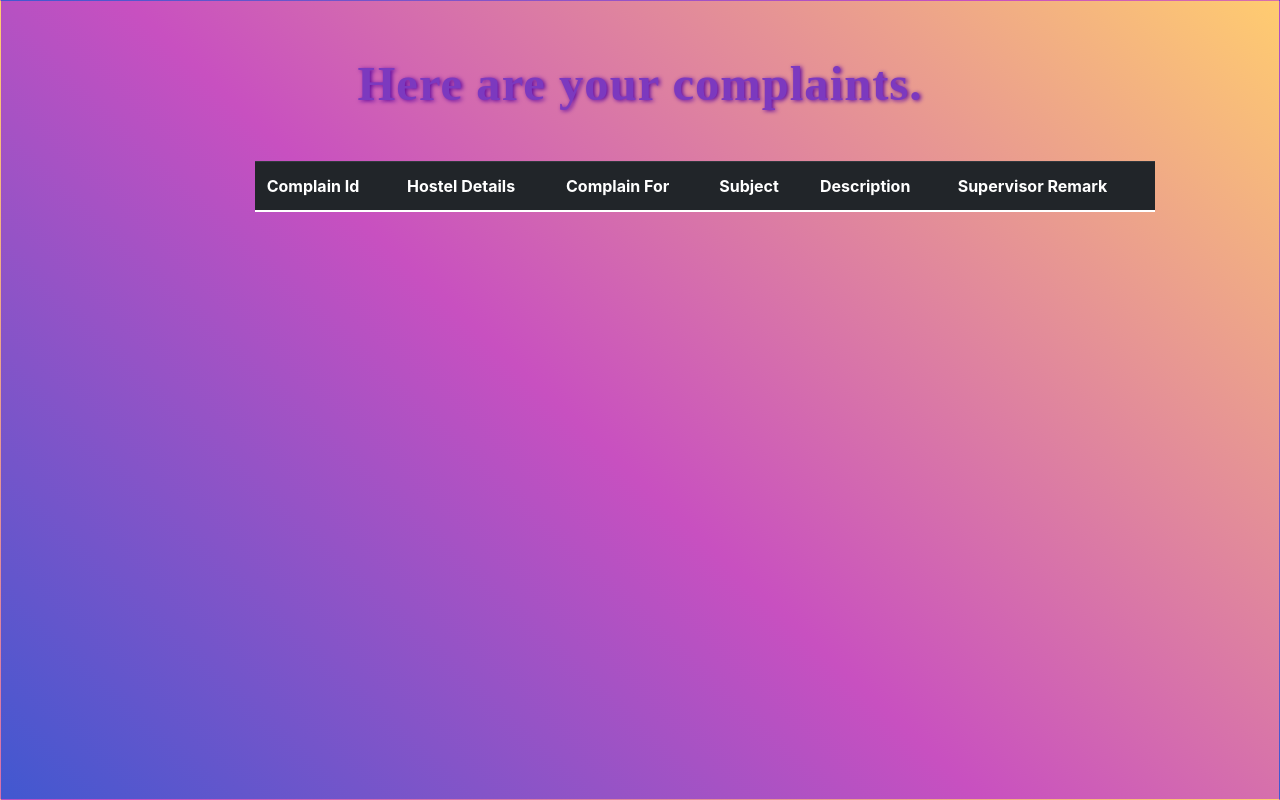
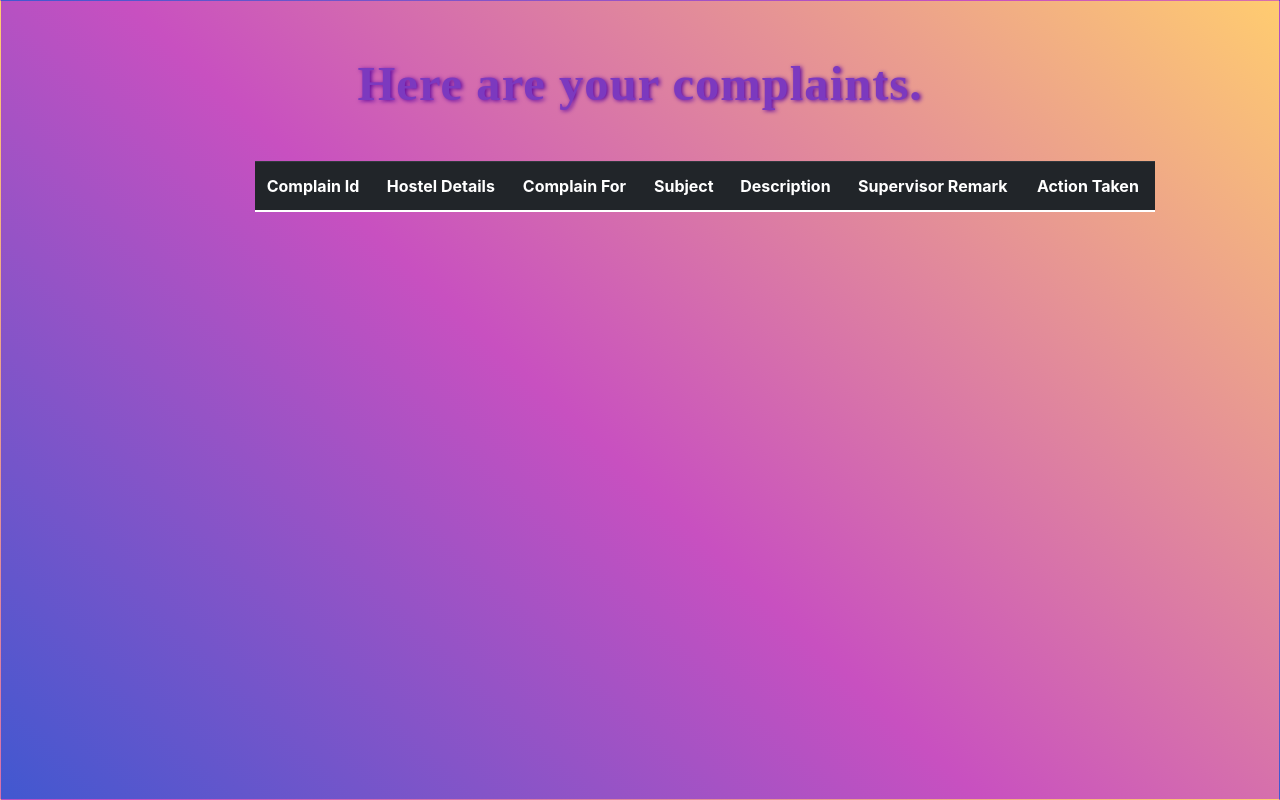
Before and after one commit to sureshkonar/vbcomplaints, a Django app: page /home in a window 1280 px wide. Shown: the part 61-861 px from the top of the page. Run offline with Django 4.2, Linux system fonts and the light colour scheme; a user stored in the database is signed in; data comes from the database, SQL or seed files in the repository; both versions use the stored data as it was after the commit; lists and menus that the app fills with data are empty; some libraries are stand-ins or nearby versions.

Commit message:
to be changed

```diff
--- a/home/models.py
+++ b/home/models.py
@@ -13,6 +13,7 @@ class Complain(models.Model):
     id = models.CharField(primary_key=True, max_length=100)
     roomDetails = models.CharField(max_length=100)
     status = models.CharField(max_length=10, default='Pending')
+    action = models.CharField(max_length=50, default='No Action Taken', choices=[('Forwarded to Electrician','Forwarded to Electrician'),('Forwarded to Hostel Warden','Forwarded to Hostel Warden'),('Forwarded to Cleaning Staff','Forwarded to Cleaning Staff'),('Forwarded to Security','Forwarded to Security')])
     def __str__(self):
         return self.id
 
--- a/home/views.py
+++ b/home/views.py
@@ -66,12 +66,18 @@ def profile(request):
     return render(request, 'profile.html', context)
 
 
+def takeAction(action):
+    print("You have to email this person ", action)
+
+
 def updateComplain(request):
-    complain = Complain.objects.get(id = request.POST.get('complainId'))
+    complain = Complain.objects.get(id=request.POST.get('complainId'))
     if request.method == "POST":
         complain.status = request.POST.get('status')
+        complain.action = request.POST.get('action')
+        takeAction(complain.action)
+        messages.success(request, "Status Successfully updated. And Query "+complain.action+" via email.")
         complain.save()
-        messages.success(request, "Status Successfully updated.")
         return redirect('supervisor')
     return render(request, 'supervisor.html')
 
--- a/templates/home.html
+++ b/templates/home.html
@@ -14,6 +14,7 @@
       <th style="border-bottom: 2px solid white;" scope="col">Subject</th>
       <th style="border-bottom: 2px solid white;" scope="col">Description</th>
       <th style="border-bottom: 2px solid white;" scope="col">Supervisor Remark</th>
+      <th style="border-bottom: 2px solid white;" scope="col">Action Taken</th>
     </tr>
   </thead>
   <tbody>
@@ -25,6 +26,7 @@
       <td>{{complain.sub}}</td>
       <td>{{complain.desc}}</td>
       <td>{{complain.status}}</td>
+      <td>{{complain.action}}</td>
     </tr>
   {% endfor %}
 
```
Also changed, not shown: templates/supervisor.html (+14 -5 lines), db.sqlite3, home/migrations/0016_complain_action.py (added).
